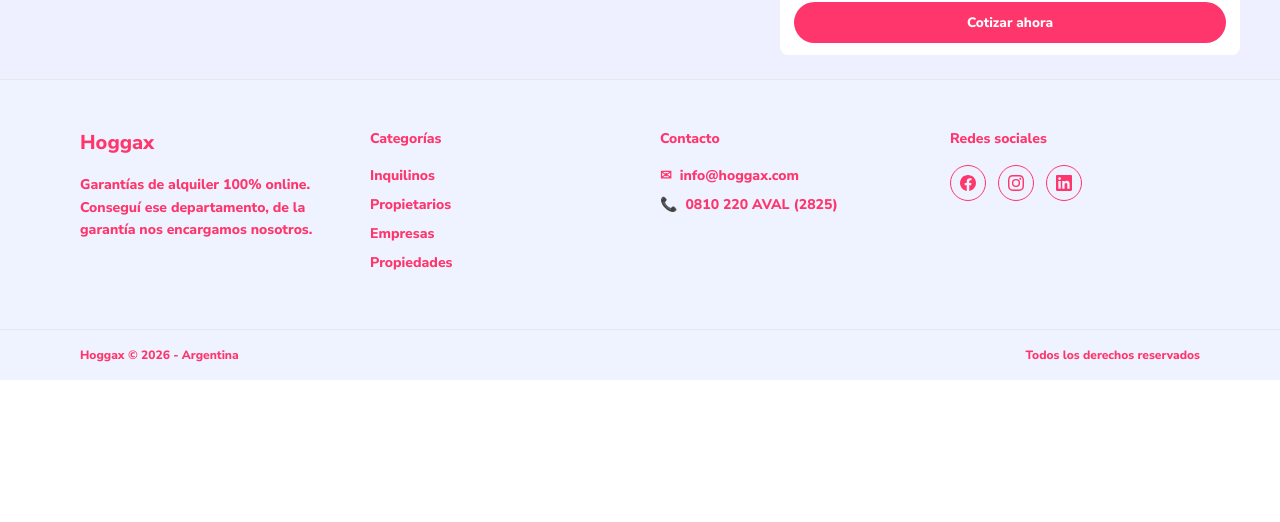
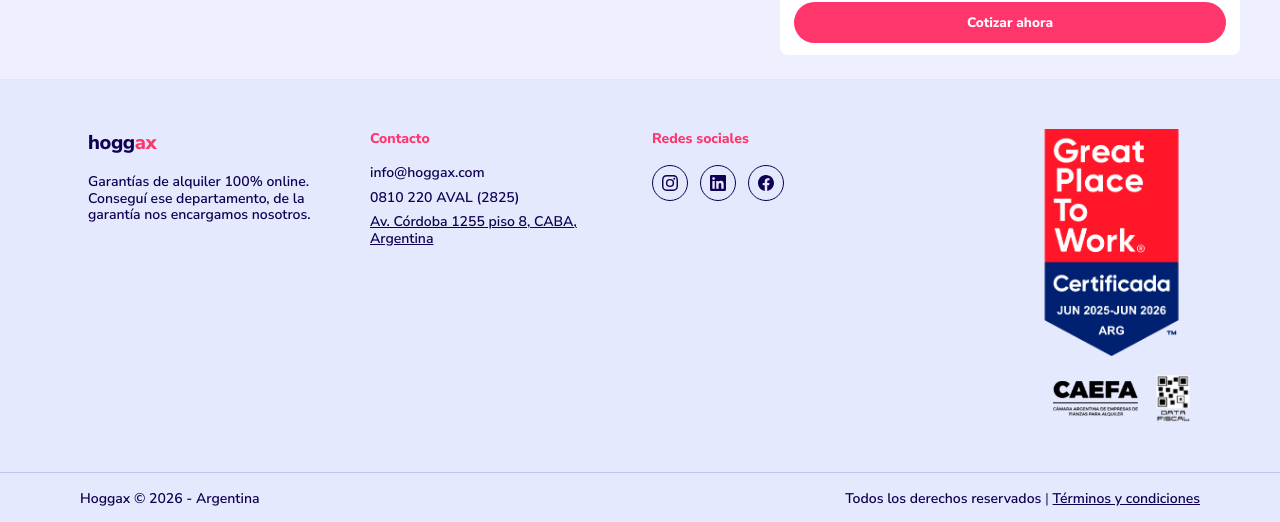
Before and after one commit to argotedamian/partners-portal, a Next.js app: page / in a window 1280 px wide. Shown: the part 618-1140 px from the top of the page. Before the commit the page ends 998 px from the top, so only its background shows below. Built offline with nearby package versions, Linux system fonts and the light colour scheme.

Commit message:
Refactor Footer

```diff
--- a/src/components/Footer.tsx
+++ b/src/components/Footer.tsx
@@ -1,61 +1,158 @@
+const footerText = '#0F0054';
+const footerBg = '#E4E9FD';
+
 const Footer = () => (
-  <footer style={{ backgroundColor: 'var(--app-lilac-light)', borderTop: '1px solid #e5e7eb' }}>
-    <div className="max-w-6xl mx-auto px-4 py-12">
-      <div className="grid grid-cols-1 md:grid-cols-4 gap-10">
-        <div>
-          <a href="https://hoggax.com" target="_blank" rel="noopener noreferrer">
-            <span style={{ color: 'var(--primary)', fontWeight: 800, fontSize: '1.25rem' }}>Hoggax</span>
+  <footer style={{ backgroundColor: footerBg, borderTop: '1px solid #e5e7eb' }}>
+    <div className="max-w-6xl mx-auto px-4 py-8 sm:px-5 md:px-6 md:py-10 lg:py-12">
+      <div className="grid grid-cols-1 gap-8 md:grid-cols-2 md:gap-8 lg:grid-cols-4 lg:gap-6">
+        <div className="text-left">
+          <a href="https://hoggax.com" target="_blank" rel="noopener noreferrer" className="inline-block">
+            <span style={{ fontWeight: 800, fontSize: '1.25rem', letterSpacing: '-0.02em' }}>
+              <span style={{ color: footerText }}>hogg</span>
+              <span style={{ color: 'var(--primary)' }}>ax</span>
+            </span>
           </a>
-          <p style={{ color: 'var(--primary)', fontWeight: 800, fontSize: '0.875rem', lineHeight: 1.6, marginTop: '1rem' }}>
+          <p
+            style={{
+              color: footerText,
+              fontWeight: 600,
+              fontSize: '0.875rem',
+              lineHeight: '117%',
+              letterSpacing: '0',
+              marginTop: '1rem',
+            }}
+          >
             Garantías de alquiler 100% online. Conseguí ese departamento, de la garantía nos encargamos nosotros.
           </p>
         </div>
 
-        <div>
-          <h4 style={{ color: 'var(--primary)', fontWeight: 800, fontSize: '0.875rem', marginBottom: '1rem' }}>Categorías</h4>
-          <ul style={{ listStyle: 'none', padding: 0, margin: 0, fontSize: '0.875rem', fontWeight: 800, color: 'var(--primary)' }}>
-            <li style={{ marginBottom: '0.5rem' }}><a href="https://hoggax.com/inquilinos" target="_blank" rel="noopener noreferrer" style={{ color: 'var(--primary)', textDecoration: 'none' }}>Inquilinos</a></li>
-            <li style={{ marginBottom: '0.5rem' }}><a href="https://hoggax.com/propietarios" target="_blank" rel="noopener noreferrer" style={{ color: 'var(--primary)', textDecoration: 'none' }}>Propietarios</a></li>
-            <li style={{ marginBottom: '0.5rem' }}><a href="https://hoggax.com/empresas" target="_blank" rel="noopener noreferrer" style={{ color: 'var(--primary)', textDecoration: 'none' }}>Empresas</a></li>
-            <li style={{ marginBottom: '0.5rem' }}><a href="https://hoggax.com/propiedades" target="_blank" rel="noopener noreferrer" style={{ color: 'var(--primary)', textDecoration: 'none' }}>Propiedades</a></li>
-          </ul>
-        </div>
-
-        <div>
-          <h4 style={{ color: 'var(--primary)', fontWeight: 800, fontSize: '0.875rem', marginBottom: '1rem' }}>Contacto</h4>
-          <ul style={{ listStyle: 'none', padding: 0, margin: 0, fontSize: '0.875rem', fontWeight: 800, color: 'var(--primary)' }}>
-            <li style={{ marginBottom: '0.5rem', display: 'flex', alignItems: 'center', gap: '0.5rem' }}>
-              <span>✉</span>
-              <a href="mailto:info@hoggax.com" style={{ color: 'var(--primary)', textDecoration: 'none' }}>info@hoggax.com</a>
+        <div className="text-left">
+          <h4 style={{ color: 'var(--primary)', fontWeight: 800, fontSize: '0.875rem', marginBottom: '1rem' }}>
+            Contacto
+          </h4>
+          <ul
+            style={{
+              listStyle: 'none',
+              padding: 0,
+              margin: 0,
+              fontSize: '0.875rem',
+              fontWeight: 600,
+              lineHeight: '117%',
+              letterSpacing: '0',
+              color: footerText,
+            }}
+          >
+            <li style={{ marginBottom: '0.5rem' }}>
+              <a href="mailto:info@hoggax.com" style={{ color: footerText, textDecoration: 'none' }}>
+                info@hoggax.com
+              </a>
             </li>
-            <li style={{ marginBottom: '0.5rem', display: 'flex', alignItems: 'center', gap: '0.5rem' }}>
-              <span>📞</span>
+            <li style={{ marginBottom: '0.5rem' }}>
               <span>0810 220 AVAL (2825)</span>
+            </li>
+            <li>
+              <a
+                href="https://maps.google.com/?q=Av.+Córdoba+1255+piso+8,+CABA,+Argentina"
+                target="_blank"
+                rel="noopener noreferrer"
+                style={{ color: footerText, textDecoration: 'underline' }}
+              >
+                Av. Córdoba 1255 piso 8, CABA, Argentina
+              </a>
             </li>
           </ul>
         </div>
 
-        <div>
-          <h4 style={{ color: 'var(--primary)', fontWeight: 800, fontSize: '0.875rem', marginBottom: '1rem' }}>Redes sociales</h4>
-          <div className="flex gap-3">
-            <a href="https://www.facebook.com/hoggax" target="_blank" rel="noopener noreferrer" className="w-9 h-9 rounded-full border flex items-center justify-center" style={{ borderColor: 'var(--primary)', color: 'var(--primary)' }}>
-              <svg className="w-4 h-4" fill="currentColor" viewBox="0 0 24 24"><path d="M24 12.073c0-6.627-5.373-12-12-12s-12 5.373-12 12c0 5.99 4.388 10.954 10.125 11.854v-8.385H7.078v-3.47h3.047V9.43c0-3.007 1.792-4.669 4.533-4.669 1.312 0 2.686.235 2.686.235v2.953H15.83c-1.491 0-1.956.925-1.956 1.874v2.25h3.328l-.532 3.47h-2.796v8.385C19.612 23.027 24 18.062 24 12.073z"/></svg>
+        <div className="text-left">
+          <h4 style={{ color: 'var(--primary)', fontWeight: 800, fontSize: '0.875rem', marginBottom: '1rem' }}>
+            Redes sociales
+          </h4>
+          <div className="flex flex-wrap gap-3 justify-start">
+            <a
+              href="https://www.instagram.com/hoggax"
+              target="_blank"
+              rel="noopener noreferrer"
+              className="w-9 h-9 rounded-full border flex items-center justify-center"
+              style={{ borderColor: footerText, color: footerText }}
+              aria-label="Instagram"
+            >
+              <svg className="w-4 h-4" fill="currentColor" viewBox="0 0 24 24" aria-hidden>
+                <path d="M12 2.163c3.204 0 3.584.012 4.85.07 3.252.148 4.771 1.691 4.919 4.919.058 1.265.069 1.645.069 4.849 0 3.205-.012 3.584-.069 4.849-.149 3.225-1.664 4.771-4.919 4.919-1.266.058-1.644.07-4.85.07-3.204 0-3.584-.012-4.849-.07-3.26-.149-4.771-1.699-4.919-4.92-.058-1.265-.07-1.644-.07-4.849 0-3.204.013-3.583.07-4.849.149-3.227 1.664-4.771 4.919-4.919 1.266-.057 1.645-.069 4.849-.069zM12 0C8.741 0 8.333.014 7.053.072 2.695.272.273 2.69.073 7.052.014 8.333 0 8.741 0 12c0 3.259.014 3.668.072 4.948.2 4.358 2.618 6.78 6.98 6.98C8.333 23.986 8.741 24 12 24c3.259 0 3.668-.014 4.948-.072 4.354-.2 6.782-2.618 6.979-6.98.059-1.28.073-1.689.073-4.948 0-3.259-.014-3.667-.072-4.947-.196-4.354-2.617-6.78-6.979-6.98C15.668.014 15.259 0 12 0zm0 5.838a6.162 6.162 0 100 12.324 6.162 6.162 0 000-12.324zM12 16a4 4 0 110-8 4 4 0 010 8zm6.406-11.845a1.44 1.44 0 100 2.881 1.44 1.44 0 000-2.881z" />
+              </svg>
             </a>
-            <a href="https://www.instagram.com/hoggax" target="_blank" rel="noopener noreferrer" className="w-9 h-9 rounded-full border flex items-center justify-center" style={{ borderColor: 'var(--primary)', color: 'var(--primary)' }}>
-              <svg className="w-4 h-4" fill="currentColor" viewBox="0 0 24 24"><path d="M12 2.163c3.204 0 3.584.012 4.85.07 3.252.148 4.771 1.691 4.919 4.919.058 1.265.069 1.645.069 4.849 0 3.205-.012 3.584-.069 4.849-.149 3.225-1.664 4.771-4.919 4.919-1.266.058-1.644.07-4.85.07-3.204 0-3.584-.012-4.849-.07-3.26-.149-4.771-1.699-4.919-4.92-.058-1.265-.07-1.644-.07-4.849 0-3.204.013-3.583.07-4.849.149-3.227 1.664-4.771 4.919-4.919 1.266-.057 1.645-.069 4.849-.069zM12 0C8.741 0 8.333.014 7.053.072 2.695.272.273 2.69.073 7.052.014 8.333 0 8.741 0 12c0 3.259.014 3.668.072 4.948.2 4.358 2.618 6.78 6.98 6.98C8.333 23.986 8.741 24 12 24c3.259 0 3.668-.014 4.948-.072 4.354-.2 6.782-2.618 6.979-6.98.059-1.28.073-1.689.073-4.948 0-3.259-.014-3.667-.072-4.947-.196-4.354-2.617-6.78-6.979-6.98C15.668.014 15.259 0 12 0zm0 5.838a6.162 6.162 0 100 12.324 6.162 6.162 0 000-12.324zM12 16a4 4 0 110-8 4 4 0 010 8zm6.406-11.845a1.44 1.44 0 100 2.881 1.44 1.44 0 000-2.881z"/></svg>
+            <a
+              href="https://www.linkedin.com/company/hoggax"
+              target="_blank"
+              rel="noopener noreferrer"
+              className="w-9 h-9 rounded-full border flex items-center justify-center"
+              style={{ borderColor: footerText, color: footerText }}
+              aria-label="LinkedIn"
+            >
+              <svg className="w-4 h-4" fill="currentColor" viewBox="0 0 24 24" aria-hidden>
+                <path d="M20.447 20.452h-3.554v-5.569c0-1.328-.027-3.037-1.852-3.037-1.853 0-2.136 1.445-2.136 2.939v5.667H9.351V9h3.414v1.561h.046c.477-.9 1.637-1.85 3.37-1.85 3.601 0 4.267 2.37 4.267 5.455v6.286zM5.337 7.433a2.062 2.062 0 01-2.063-2.065 2.064 2.064 0 112.063 2.065zm1.782 13.019H3.555V9h3.564v11.452zM22.225 0H1.771C.792 0 0 .774 0 1.729v20.542C0 23.227.792 24 1.771 24h20.451C23.2 24 24 23.227 24 22.271V1.729C24 .774 23.2 0 22.222 0h.003z" />
+              </svg>
             </a>
-            <a href="https://www.linkedin.com/company/hoggax" target="_blank" rel="noopener noreferrer" className="w-9 h-9 rounded-full border flex items-center justify-center" style={{ borderColor: 'var(--primary)', color: 'var(--primary)' }}>
-              <svg className="w-4 h-4" fill="currentColor" viewBox="0 0 24 24"><path d="M20.447 20.452h-3.554v-5.569c0-1.328-.027-3.037-1.852-3.037-1.853 0-2.136 1.445-2.136 2.939v5.667H9.351V9h3.414v1.561h.046c.477-.9 1.637-1.85 3.37-1.85 3.601 0 4.267 2.37 4.267 5.455v6.286zM5.337 7.433a2.062 2.062 0 01-2.063-2.065 2.064 2.064 0 112.063 2.065zm1.782 13.019H3.555V9h3.564v11.452zM22.225 0H1.771C.792 0 0 .774 0 1.729v20.542C0 23.227.792 24 1.771 24h20.451C23.2 24 24 23.227 24 22.271V1.729C24 .774 23.2 0 22.222 0h.003z"/></svg>
+            <a
+              href="https://www.facebook.com/hoggax"
+              target="_blank"
+              rel="noopener noreferrer"
+              className="w-9 h-9 rounded-full border flex items-center justify-center"
+              style={{ borderColor: footerText, color: footerText }}
+              aria-label="Facebook"
+            >
+              <svg className="w-4 h-4" fill="currentColor" viewBox="0 0 24 24" aria-hidden>
+                <path d="M24 12.073c0-6.627-5.373-12-12-12s-12 5.373-12 12c0 5.99 4.388 10.954 10.125 11.854v-8.385H7.078v-3.47h3.047V9.43c0-3.007 1.792-4.669 4.533-4.669 1.312 0 2.686.235 2.686.235v2.953H15.83c-1.491 0-1.956.925-1.956 1.874v2.25h3.328l-.532 3.47h-2.796v8.385C19.612 23.027 24 18.062 24 12.073z" />
+              </svg>
             </a>
+          </div>
+        </div>
+
+        <div className="flex flex-col gap-4 items-center lg:items-end">
+          <img
+            src="/gptw-badge-certificada.png"
+            alt="Great Place to Work certificada"
+            className="mx-auto block h-[228px] w-[161px] max-w-full min-h-[228px] min-w-[161px] shrink-0 object-contain lg:ml-auto lg:mr-0"
+            width={161}
+            height={228}
+          />
+          <div className="flex w-full max-w-full flex-col items-center gap-4 sm:flex-row sm:flex-wrap sm:justify-center lg:justify-end">
+            <img
+              src="/CAEFA.svg"
+              alt="CAEFA — Cámara Argentina de Empresas de Fianzas para Alquiler"
+              className="min-w-[85px] min-h-[35px] w-[85px] h-[35px] object-contain"
+              width={85}
+              height={35}
+            />
+            <img
+              src="/data-fiscal.svg"
+              alt="Data fiscal"
+              className="min-w-[38px] min-h-[52px] w-[38px] h-[52px] object-contain"
+              width={38}
+              height={52}
+            />
           </div>
         </div>
       </div>
     </div>
 
-    <div style={{ borderTop: '1px solid #e5e7eb' }}>
-      <div className="max-w-6xl mx-auto px-4 py-4 flex flex-col sm:flex-row items-center justify-between gap-2" style={{ fontSize: '0.75rem', fontWeight: 800, color: 'var(--primary)' }}>
-        <span>Hoggax © {new Date().getFullYear()} - Argentina</span>
-        <span>Todos los derechos reservados</span>
+    <div style={{ borderTop: '1px solid rgba(0, 0, 102, 0.15)' }}>
+      <div
+        className="mx-auto flex max-w-6xl flex-col items-center justify-center gap-3 px-4 py-4 text-center sm:flex-row sm:flex-nowrap sm:items-center sm:justify-between sm:gap-4 sm:text-left"
+        style={{ fontSize: '0.875rem', fontWeight: 600, lineHeight: '117%', letterSpacing: '0', color: footerText }}
+      >
+        <span className="w-full shrink-0 sm:w-auto">Hoggax © {new Date().getFullYear()} - Argentina</span>
+        <span className="w-full max-w-[22rem] shrink-0 leading-snug sm:w-auto sm:max-w-none sm:text-right">
+          Todos los derechos reservados{' '}
+          <span style={{ opacity: 0.7 }}>|</span>{' '}
+          <a
+            href="https://hoggax.com/terminos-y-condiciones"
+            target="_blank"
+            rel="noopener noreferrer"
+            style={{ color: footerText, textDecoration: 'underline' }}
+          >
+            Términos y condiciones
+          </a>
+        </span>
       </div>
     </div>
   </footer>
```
